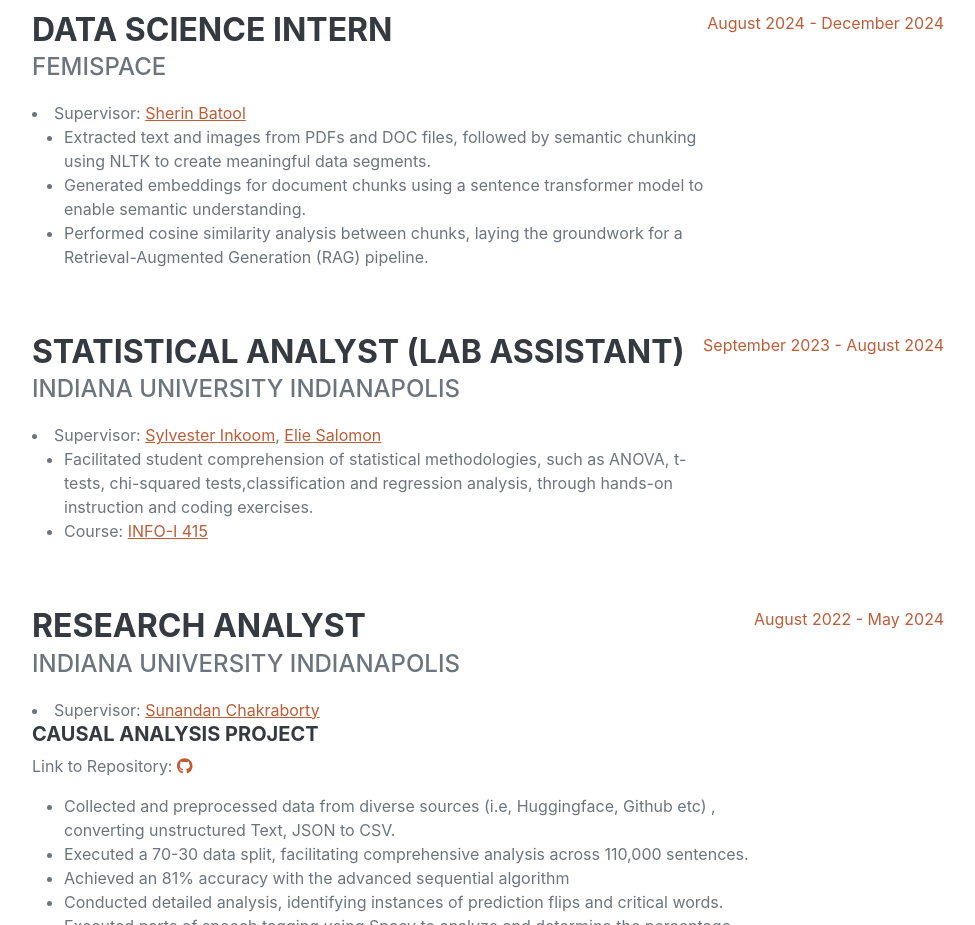
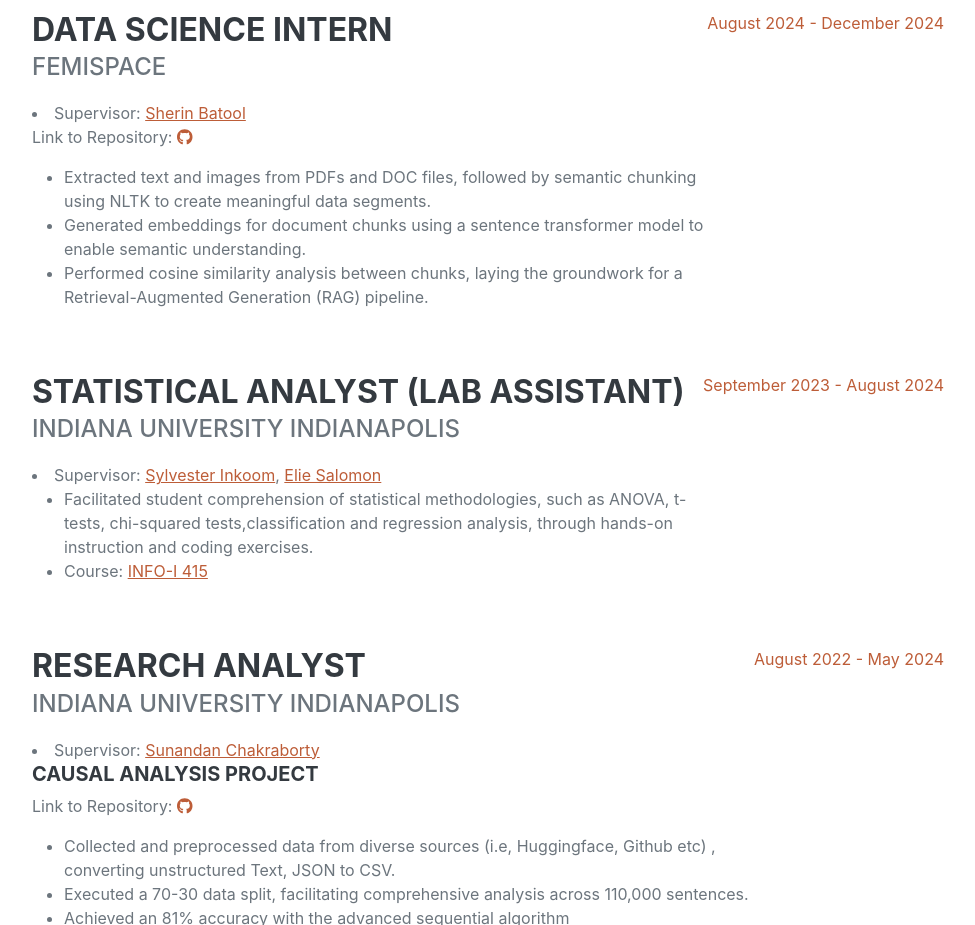
Before and after one commit to HymavathiG2712/HymavathiG2712.github.io, a plain HTML site: page index.html in a window 1280 px wide. Shown: the part 1180-2105 px from the top of the page, without its empty margins (288-1263 px from the left). Drawn offline with nearby package versions, Linux system fonts and the light colour scheme; a web font is replaced by a local one.

Commit message:
Update index.html

```diff
--- a/index.html
+++ b/index.html
@@ -98,6 +98,7 @@
                             <h3 class="mb-0">Data Science Intern</h3>
                             <div class="subheading mb-3">Femispace</div>
                             <li>Supervisor: <a href="https://www.linkedin.com/in/sherin-batool/">Sherin Batool</a> </li>
+                            <p>Link to Repository: <a href="https://github.com/HymavathiG2712/RAG" target="_blank"> <i class='fab fa-github'></i></a></p>
 
                             <ul>
                                 <li>Extracted text and images from PDFs and DOC files, followed by semantic chunking using NLTK to create meaningful data segments.</li>
```
